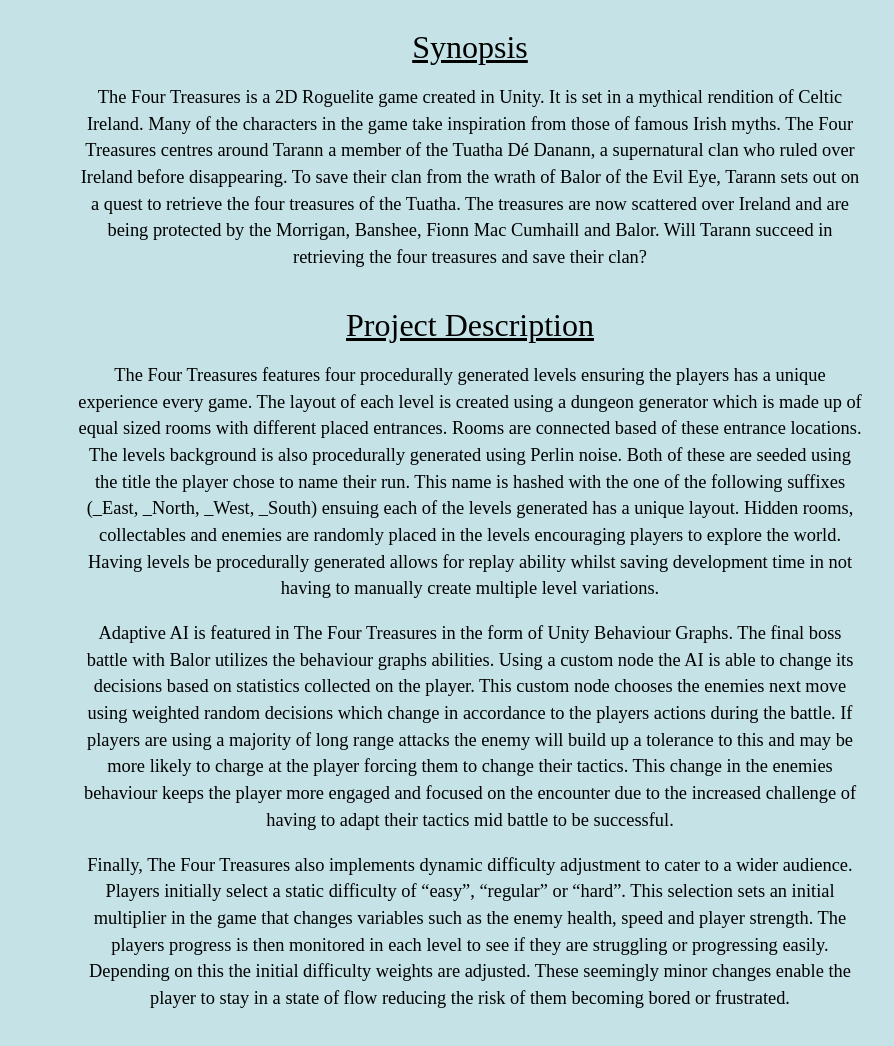
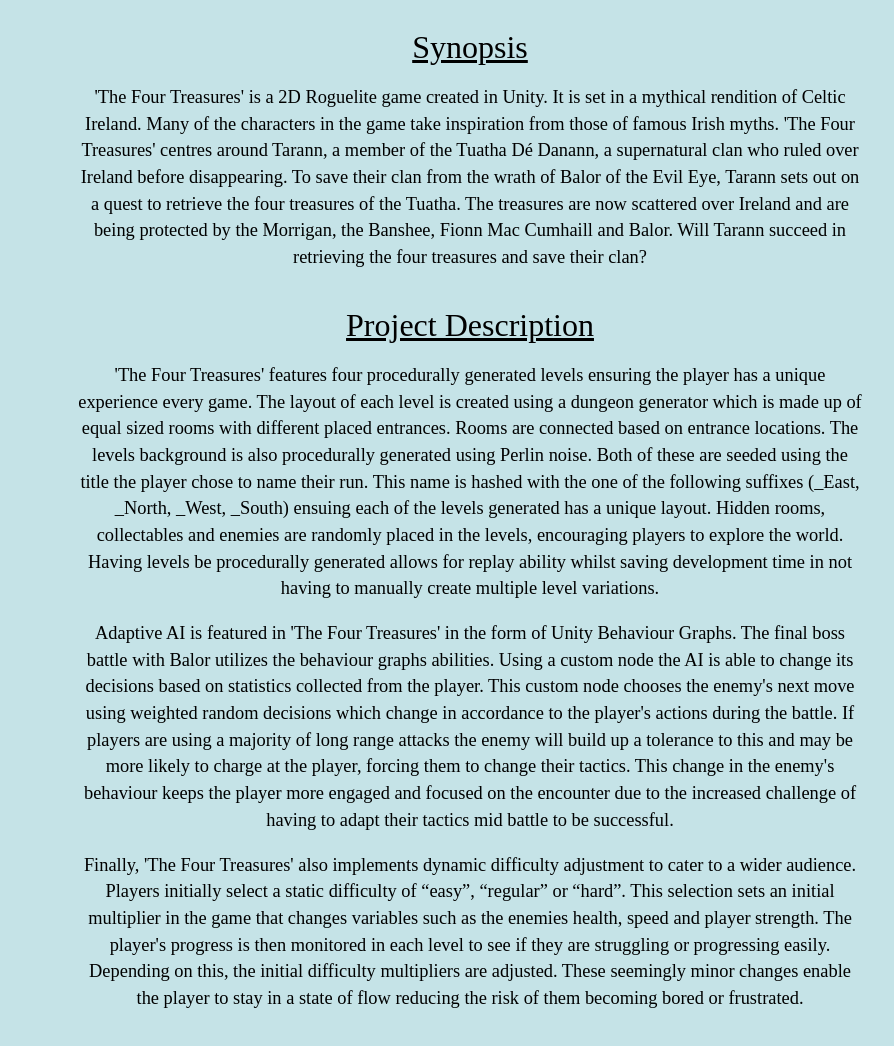
Before and after one commit to EmmaC1804/The-Four-Treasures-LandingPage, a plain HTML site: page index.html in a window 1280 px wide. Shown: the part 440-1486 px from the top of the page, 386-1280 px from the left. Drawn offline with Linux system fonts and the light colour scheme; a web font is replaced by a local one.

Commit message:
text adjustments

```diff
--- a/index.html
+++ b/index.html
@@ -50,44 +50,44 @@
     <section class="right-panel">
       <h2 style="text-decoration: underline;">Synopsis</h2>
       <p>
-        The Four Treasures is a 2D Roguelite game created in Unity.
+        'The Four Treasures' is a 2D Roguelite game created in Unity.
         It is set in a mythical rendition of Celtic Ireland. Many of the characters in the game take inspiration
-        from those of famous Irish myths. The Four Treasures centres around Tarann a member of the Tuatha Dé Danann, a supernatural clan
+        from those of famous Irish myths. 'The Four Treasures' centres around Tarann, a member of the Tuatha Dé Danann, a supernatural clan
         who ruled over Ireland before disappearing. To save their clan from the wrath of Balor of the Evil Eye, Tarann sets out on a quest
-        to retrieve the four treasures of the Tuatha. The treasures are now scattered over Ireland and are being protected by the Morrigan, Banshee,
-         Fionn Mac Cumhaill and Balor. Will Tarann succeed in retrieving the four treasures and save their clan?
+        to retrieve the four treasures of the Tuatha. The treasures are now scattered over Ireland and are being protected by the Morrigan, the Banshee,
+        Fionn Mac Cumhaill and Balor. Will Tarann succeed in retrieving the four treasures and save their clan?
       </p>
 
       <br>
 
       <h2 style="text-decoration: underline;">Project Description</h2>
       <p>
-        The Four Treasures features four procedurally generated levels ensuring the players has a unique experience every game.
+        'The Four Treasures' features four procedurally generated levels ensuring the player has a unique experience every game.
         The layout of each level is created using a dungeon generator which is made up of equal sized rooms with different placed entrances.
-        Rooms are connected based of these entrance locations. The levels background is also procedurally generated using Perlin noise.
+        Rooms are connected based on entrance locations. The levels background is also procedurally generated using Perlin noise.
         Both of these are seeded using the title the player chose to name their run.
         This name is hashed with the one of the following suffixes (_East, _North, _West, _South) ensuing each of the levels generated has a unique layout.
-        Hidden rooms, collectables and enemies are randomly placed in the levels encouraging players to explore the world.
+        Hidden rooms, collectables and enemies are randomly placed in the levels, encouraging players to explore the world.
         Having levels be procedurally generated allows for replay ability whilst saving development time in not having to manually create multiple level variations.
       </p>
 
       <p>
-        Adaptive AI is featured in The Four Treasures in the form of Unity Behaviour Graphs.
+        Adaptive AI is featured in 'The Four Treasures' in the form of Unity Behaviour Graphs.
         The final boss battle with Balor utilizes the behaviour graphs abilities.
-        Using a custom node the AI is able to change its decisions based on statistics collected on the player.
-        This custom node chooses the enemies next move using weighted random decisions which change in accordance to the players actions during the battle.
-        If players are using a majority of long range attacks the enemy will build up a tolerance to this and may be more likely to charge at the player forcing
+        Using a custom node the AI is able to change its decisions based on statistics collected from the player.
+        This custom node chooses the enemy's next move using weighted random decisions which change in accordance to the player's actions during the battle.
+        If players are using a majority of long range attacks the enemy will build up a tolerance to this and may be more likely to charge at the player, forcing
         them to change their tactics.
-        This change in the enemies behaviour keeps the player more engaged and focused on the encounter due to the
+        This change in the enemy's behaviour keeps the player more engaged and focused on the encounter due to the
         increased challenge of having to adapt their tactics mid battle to be successful.
       </p>
 
       <p>
-        Finally, The Four Treasures also implements dynamic difficulty adjustment to cater to a wider audience.
+        Finally, 'The Four Treasures' also implements dynamic difficulty adjustment to cater to a wider audience.
         Players initially select a static difficulty of “easy”, “regular” or “hard”.
-        This selection sets an initial multiplier in the game that changes variables such as  the enemy health, speed and player strength.
-        The players progress is then monitored in each level to see if they are struggling or progressing easily.
-        Depending on this the initial difficulty weights are adjusted.
+        This selection sets an initial multiplier in the game that changes variables such as the enemies health, speed and player strength.
+        The player's progress is then monitored in each level to see if they are struggling or progressing easily.
+        Depending on this, the initial difficulty multipliers are adjusted.
         These seemingly minor changes enable the player to stay in a state of flow reducing the risk of them becoming bored or frustrated.
       </p>
     </section>
```
